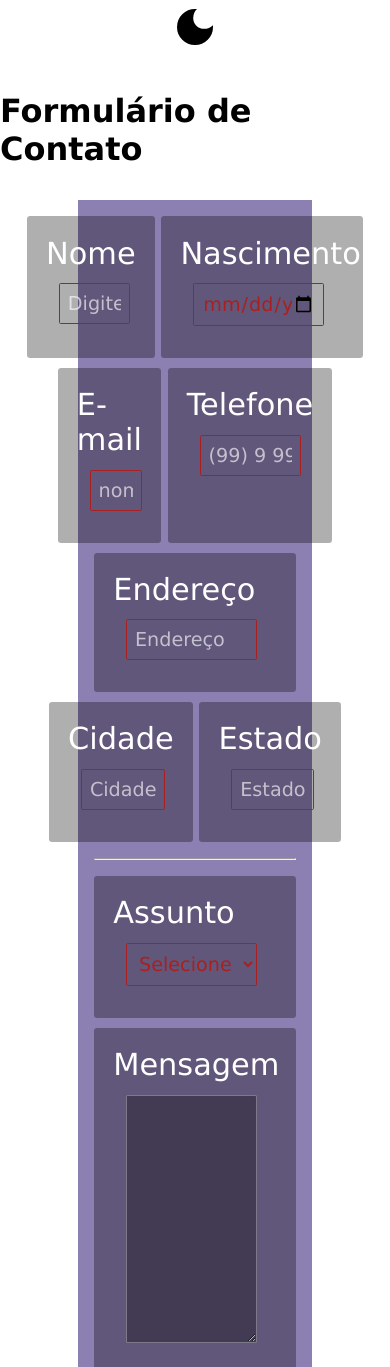
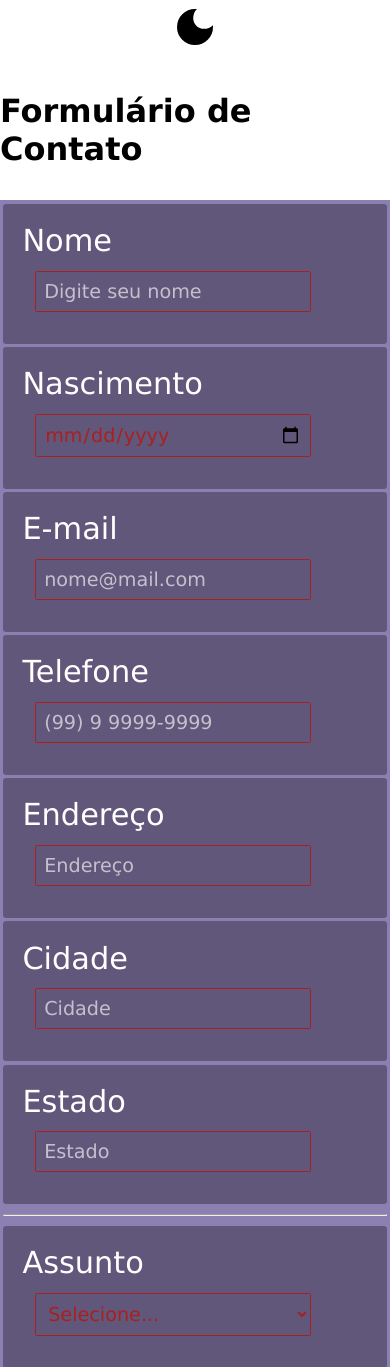
Before and after one commit to gabrielLV-BR/trabalho-php, a PHP site: page /contato.php in a window 390 px wide. Shown: the part 207-1574 px from the top of the page. Run offline with PHP 8.4, Linux system fonts and the light colour scheme.

Commit message:
Melhora na responsividade

```diff
--- a/public/css/contato.css
+++ b/public/css/contato.css
@@ -19,7 +19,7 @@ h1 {
 form {
     position: relative;
     padding: 1rem;
-    width: 60%;
+    width: 70%;
     gap: 0.6rem;
 
     margin: 5vh 1vw;
@@ -142,3 +142,20 @@ form input[type=submit]:active {
     transform: scale(1) translateY(0);
     filter: brightness(0.8);
 }
+
+@media screen and (max-width: 610px) {
+    form {
+        width: 100%;
+    }
+}
+
+@media screen and (max-width: 510px) {
+    form section, form {
+        flex-direction: column;
+        gap: 0.2rem;
+        margin: 0;
+    }
+    form {
+        padding: 0.2rem;
+    }
+}
--- a/public/css/info.css
+++ b/public/css/info.css
@@ -18,6 +18,8 @@ main {
   width: 40%;
   min-width: 500px;
   padding: 2em;
+
+  margin: 5rem auto;
 
   flex-direction: column;
 
--- a/public/css/sobre.css
+++ b/public/css/sobre.css
@@ -30,7 +30,7 @@ main section {
     align-items: flex-start;
     justify-content: center;
 
-    height: 60vh;
+    height: fit-content;
 
     gap: 2rem;
 }
```
